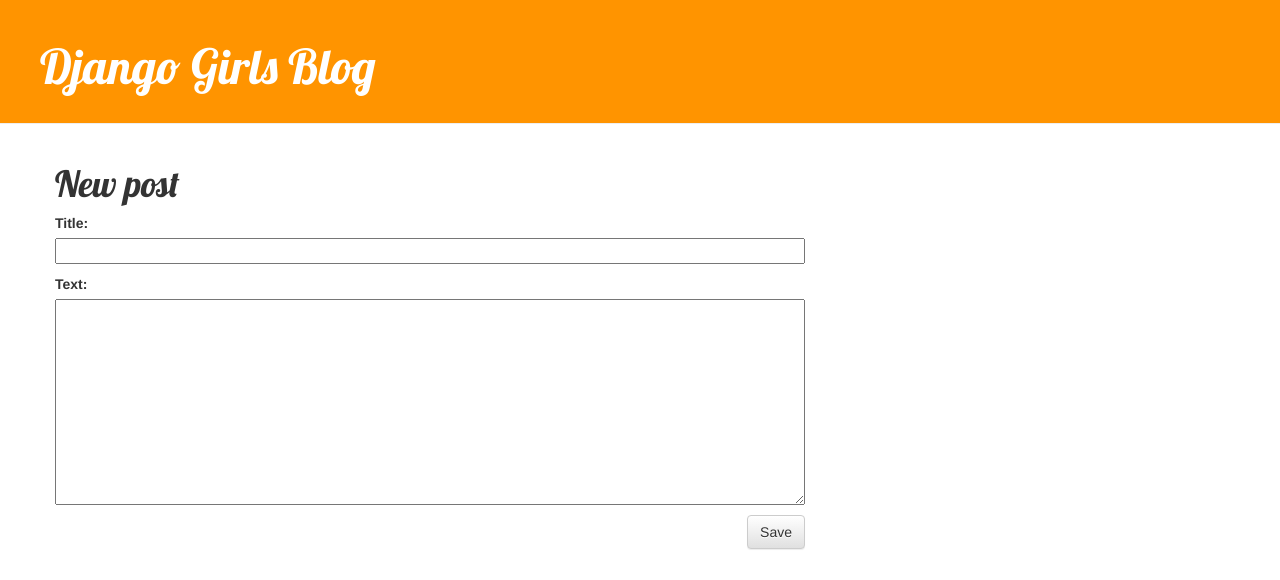
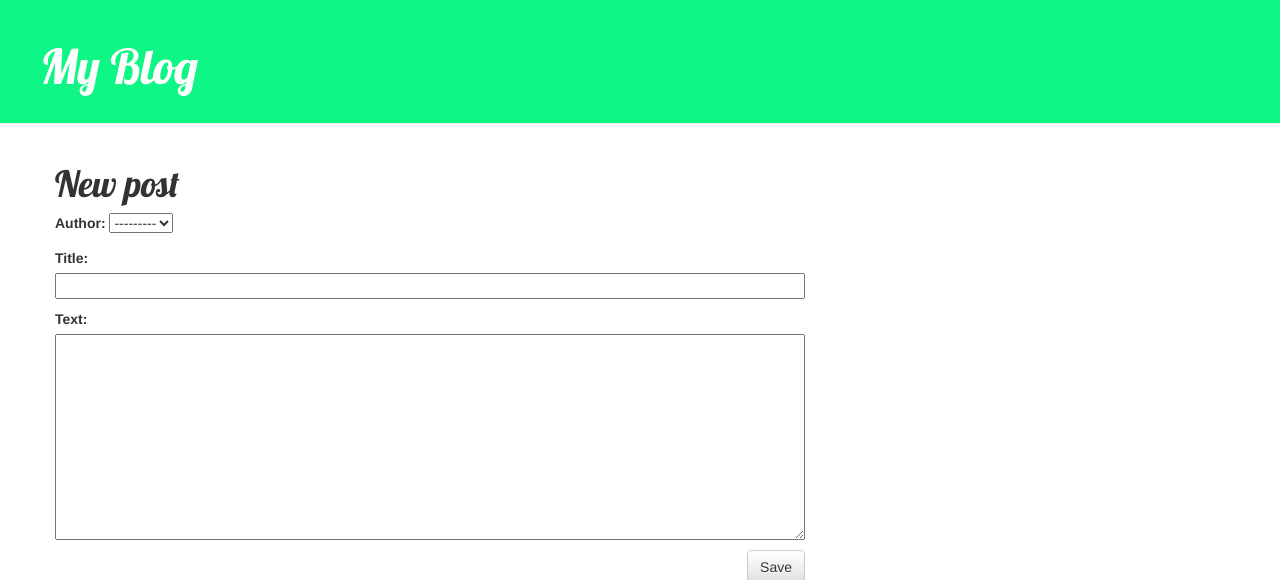
Before and after one commit to pawan1794/my-first-blog, a Django app: page /post/new/ in a window 1280 px wide. Shown: the top 580 px of the page. Run offline with Django 3.2, Linux system fonts and the light colour scheme; data comes from the database, SQL or seed files in the repository; both versions use the stored data as it was after the commit; some libraries are stand-ins or nearby versions.

Commit message:
My Django Blog, first commit

```diff
--- a/blog/forms.py
+++ b/blog/forms.py
@@ -6,4 +6,4 @@
 
     class Meta:
         model = Post
-        fields = ('title', 'text',)
+        fields = ('author', 'title', 'text',)
--- a/blog/static/css/blog.css
+++ b/blog/static/css/blog.css
@@ -1,5 +1,5 @@
 .page-header {
-    background-color: #ff9400;
+    background-color: #0ef685;
     margin-top: 0;
     padding: 20px 20px 20px 40px;
 }
--- a/blog/templates/blog/base.html
+++ b/blog/templates/blog/base.html
@@ -1,7 +1,7 @@
 {% load staticfiles %}
 <html>
     <head>
-        <title>Django Girls blog</title>
+        <title>My Blog</title>
         <link rel="stylesheet" href="//maxcdn.bootstrapcdn.com/bootstrap/3.2.0/css/bootstrap.min.css">
         <link rel="stylesheet" href="//maxcdn.bootstrapcdn.com/bootstrap/3.2.0/css/bootstrap-theme.min.css">
         <link href='//fonts.googleapis.com/css?family=Lobster&subset=latin,latin-ext' rel='stylesheet' type='text/css'>
@@ -12,7 +12,7 @@
             {% if user.is_authenticated %}
                 <a href="{% url 'post_new' %}" class="top-menu"><span class="glyphicon glyphicon-plus"></span></a>
             {% endif %}
-            <h1><a href="/">Django Girls Blog</a></h1>
+            <h1><a href="/">My Blog</a></h1>
         </div>
         <div class="content container">
             <div class="row">
```
Also changed, not shown: db.sqlite3, 1 other file.
